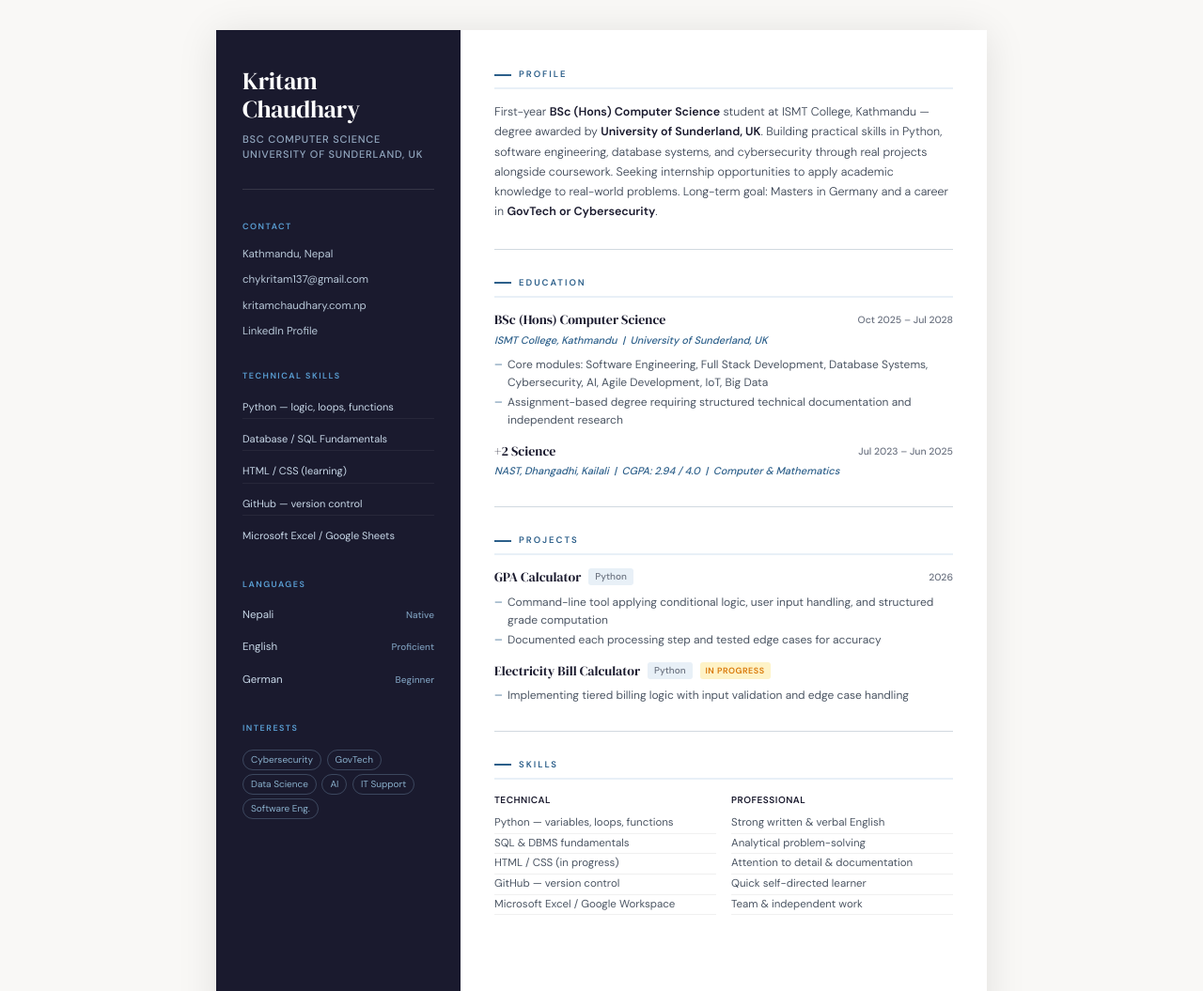
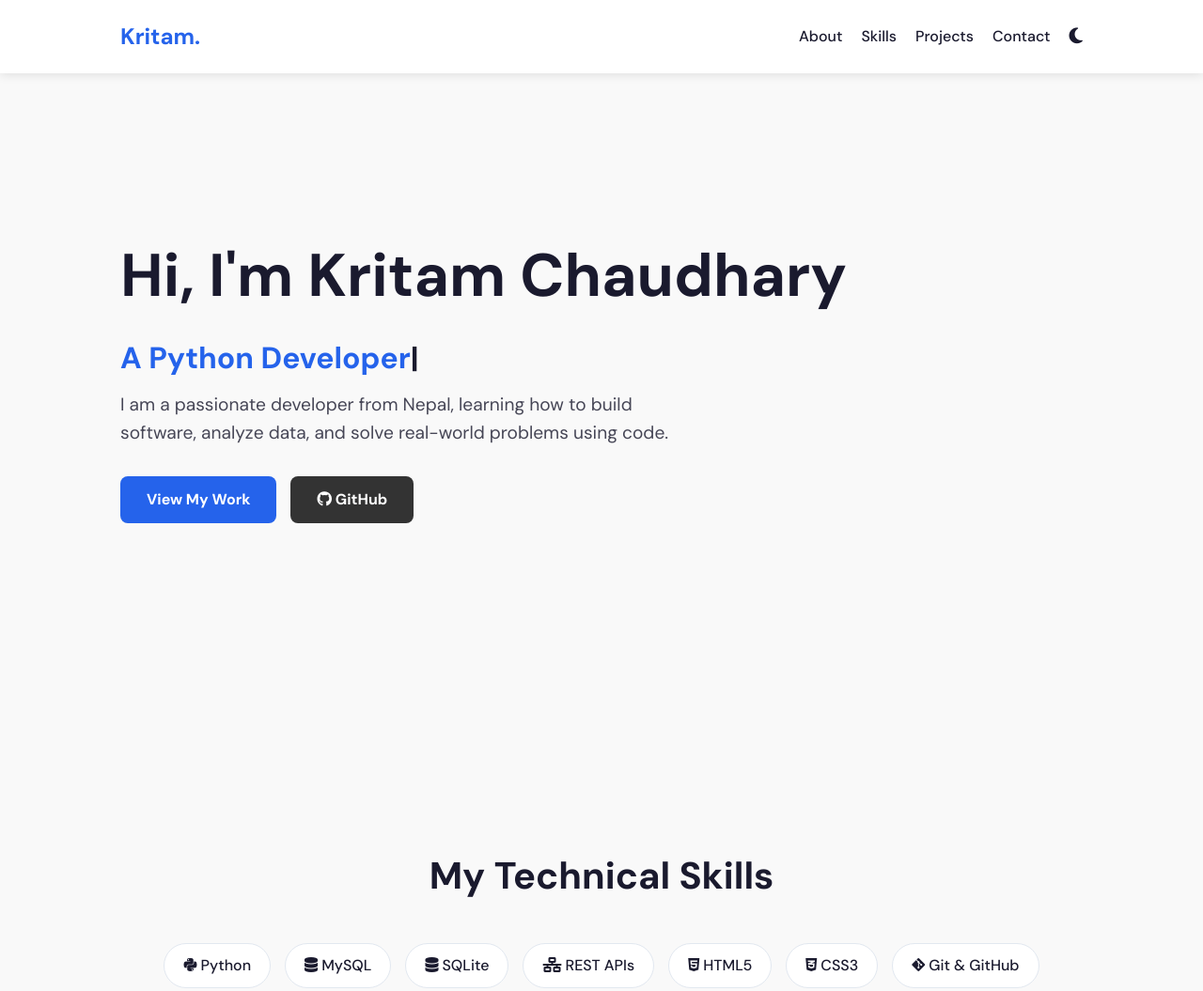
Before and after one commit to chykritam/Kritam-Chaudhary-Domain-CV, a plain HTML site: page index.html in a window 1280 px wide. Shown: the top 1055 px of the page at 94% size. Drawn offline with Linux system fonts and the light colour scheme.

Commit message:
Re Commit

```diff
--- a/index.html
+++ b/index.html
@@ -3,437 +3,254 @@
 <head>
     <meta charset="UTF-8">
     <meta name="viewport" content="width=device-width, initial-scale=1.0">
-<title>Kritam Chaudhary — Resume</title>
-<link href="https://fonts.googleapis.com/css2?family=DM+Serif+Display:ital@0;1&family=DM+Sans:wght@300;400;500;600&display=swap" rel="stylesheet">
+    <title>Kritam Chaudhary | Portfolio</title>
+    <!-- Importing Google Fonts and Icons -->
+    <link href="https://fonts.googleapis.com/css2?family=DM+Sans:wght@400;500;700&display=swap" rel="stylesheet">
+    <link rel="stylesheet" href="https://cdnjs.cloudflare.com/ajax/libs/font-awesome/6.4.0/css/all.min.css">
     <style>
-  *, *::before, *::after { margin: 0; padding: 0; box-sizing: border-box; }
+        /* CSS VARIABLES FOR THEMES */
+        :root {
+            --bg-color: #f9f9f9;
+            --text-color: #1a1a2e;
+            --accent-color: #2563eb;
+            --card-bg: #ffffff;
+            --border-color: #e2e8f0;
+            --transition: all 0.3s ease;
+        }
 
-  :root {
-    --ink: #1a1a2e;
-    --accent: #2c5f8a;
-    --accent-light: #e8f0f7;
-    --muted: #6b7280;
-    --border: #d1d9e0;
-    --bg: #f9f8f6;
-    --white: #ffffff;
+        /* DARK MODE VARIABLES */
+        body.dark-mode {
+            --bg-color: #0f172a;
+            --text-color: #f8fafc;
+            --accent-color: #3b82f6;
+            --card-bg: #1e293b;
+            --border-color: #334155;
+        }
+
+        /* GLOBAL STYLES */
+        * {
+            margin: 0;
+            padding: 0;
+            box-sizing: border-box;
+            font-family: 'DM Sans', sans-serif;
+            scroll-behavior: smooth;
         }
 
         body {
-    font-family: 'DM Sans', sans-serif;
-    background: var(--bg);
-    color: var(--ink);
-    font-size: 13px;
+            background-color: var(--bg-color);
+            color: var(--text-color);
+            transition: var(--transition);
             line-height: 1.6;
-    min-height: 100vh;
-    display: flex;
-    justify-content: center;
-    padding: 32px 16px;
         }
 
-  .page {
-    background: var(--white);
-    width: 820px;
-    max-width: 100%;
-    box-shadow: 0 4px 40px rgba(0,0,0,0.10);
-    display: grid;
-    grid-template-columns: 260px 1fr;
-    min-height: 1060px;
-  }
-
-  /* LEFT SIDEBAR */
-  .sidebar {
-    background: var(--ink);
-    color: #e8eaf0;
-    padding: 40px 28px;
-    display: flex;
-    flex-direction: column;
-    gap: 32px;
-  }
-
-  .name-block { border-bottom: 1px solid rgba(255,255,255,0.12); padding-bottom: 28px; }
-
-  .name {
-    font-family: 'DM Serif Display', serif;
-    font-size: 26px;
-    line-height: 1.15;
-    color: #ffffff;
-    letter-spacing: -0.3px;
-    margin-bottom: 8px;
-  }
-
-  .title {
-    font-size: 11px;
-    font-weight: 500;
-    color: #93a8c0;
-    letter-spacing: 0.8px;
-    text-transform: uppercase;
-    line-height: 1.5;
-  }
-
-  .sidebar-section { display: flex; flex-direction: column; gap: 10px; }
-
-  .sidebar-label {
-    font-size: 9px;
-    font-weight: 600;
-    letter-spacing: 1.5px;
-    text-transform: uppercase;
-    color: var(--accent);
-    color: #5a9fd4;
-    margin-bottom: 4px;
-  }
-
-  .contact-item {
-    font-size: 11.5px;
-    color: #b8c8d8;
-    word-break: break-all;
-    line-height: 1.5;
-  }
-
-  .contact-item a { color: #b8c8d8; text-decoration: none; }
-  .contact-item a:hover { color: #ffffff; }
-
-  .skill-tag {
-    font-size: 11px;
-    color: #c8d8e8;
-    padding: 4px 0;
-    border-bottom: 1px solid rgba(255,255,255,0.06);
-    line-height: 1.4;
-  }
-
-  .skill-tag:last-child { border-bottom: none; }
-
-  .lang-item {
+        /* NAVIGATION */
+        nav {
             display: flex;
             justify-content: space-between;
             align-items: center;
-    font-size: 11.5px;
-    color: #c8d8e8;
-    padding: 3px 0;
+            padding: 20px 10%;
+            background-color: var(--card-bg);
+            box-shadow: 0 2px 10px rgba(0,0,0,0.1);
+            position: fixed;
+            width: 100%;
+            top: 0;
+            z-index: 1000;
         }
 
-  .lang-level {
-    font-size: 10px;
-    color: #7a9ab8;
-    font-weight: 500;
+        .logo { font-size: 1.5rem; font-weight: 700; color: var(--accent-color); }
+        .nav-links { display: flex; gap: 20px; list-style: none; }
+        .nav-links a { text-decoration: none; color: var(--text-color); font-weight: 500; transition: var(--transition); }
+        .nav-links a:hover { color: var(--accent-color); }
+
+        #theme-toggle {
+            background: none; border: none; font-size: 1.2rem; cursor: pointer; color: var(--text-color); transition: var(--transition);
         }
 
-  .interest-pill {
-    display: inline-block;
-    font-size: 10px;
-    color: #8ab0cc;
-    border: 1px solid rgba(138,176,204,0.3);
-    padding: 3px 8px;
-    border-radius: 20px;
-    margin: 2px 2px 2px 0;
-    line-height: 1.4;
+        /* HERO SECTION */
+        .hero {
+            height: 100vh;
+            display: flex;
+            flex-direction: column;
+            justify-content: center;
+            align-items: flex-start;
+            padding: 0 10%;
         }
 
-  /* RIGHT MAIN */
-  .main {
-    padding: 40px 36px;
-    display: flex;
-    flex-direction: column;
-    gap: 28px;
+        .hero h1 { font-size: 4rem; margin-bottom: 10px; }
+        .hero h2 { font-size: 2rem; color: var(--accent-color); margin-bottom: 20px; height: 40px;}
+        .hero p { font-size: 1.2rem; max-width: 600px; margin-bottom: 30px; opacity: 0.8; }
+
+        .btn {
+            padding: 12px 28px;
+            background-color: var(--accent-color);
+            color: white;
+            text-decoration: none;
+            border-radius: 8px;
+            font-weight: 600;
+            transition: var(--transition);
         }
+        .btn:hover { background-color: #1d4ed8; transform: translateY(-3px); box-shadow: 0 10px 20px rgba(37, 99, 235, 0.3); }
 
-  .section { display: flex; flex-direction: column; gap: 14px; }
+        /* SECTIONS (About, Skills, Projects) */
+        section { padding: 100px 10%; }
+        .section-title { font-size: 2.5rem; margin-bottom: 40px; text-align: center; }
 
-  .section-title {
-    font-size: 9.5px;
-    font-weight: 600;
-    letter-spacing: 2px;
-    text-transform: uppercase;
-    color: var(--accent);
-    padding-bottom: 6px;
-    border-bottom: 2px solid var(--accent-light);
-    display: flex;
-    align-items: center;
-    gap: 8px;
+        /* SKILLS GRID */
+        .skills-container { display: flex; gap: 15px; flex-wrap: wrap; justify-content: center; }
+        .skill-badge {
+            padding: 10px 20px; background-color: var(--card-bg); border: 1px solid var(--border-color);
+            border-radius: 50px; font-weight: 500; transition: var(--transition); cursor: default;
         }
+        .skill-badge:hover { background-color: var(--accent-color); color: white; transform: scale(1.1); }
 
-  .section-title::before {
-    content: '';
-    display: block;
-    width: 18px;
-    height: 2px;
-    background: var(--accent);
-    flex-shrink: 0;
+        /* PROJECTS GRID */
+        .projects-grid { display: grid; grid-template-columns: repeat(auto-fit, minmax(300px, 1fr)); gap: 30px; }
+        .project-card {
+            background-color: var(--card-bg); border: 1px solid var(--border-color); border-radius: 12px;
+            padding: 25px; transition: var(--transition); cursor: pointer;
         }
+        .project-card:hover { transform: translateY(-10px); box-shadow: 0 20px 40px rgba(0,0,0,0.1); border-color: var(--accent-color); }
+        .project-card h3 { color: var(--accent-color); margin-bottom: 10px; }
+        .project-card i { font-size: 2rem; margin-bottom: 15px; color: var(--text-color); }
 
-  .profile-text {
-    font-size: 12.5px;
-    color: #374151;
-    line-height: 1.7;
-    font-weight: 300;
-  }
-
-  .profile-text strong { font-weight: 600; color: var(--ink); }
-
-  /* Education & Projects entries */
-  .entry { display: flex; flex-direction: column; gap: 4px; }
-
-  .entry-header {
-    display: flex;
-    justify-content: space-between;
-    align-items: flex-start;
-    gap: 12px;
-  }
-
-  .entry-title {
-    font-family: 'DM Serif Display', serif;
-    font-size: 14px;
-    color: var(--ink);
-    line-height: 1.3;
-  }
-
-  .entry-date {
-    font-size: 10.5px;
-    color: var(--muted);
-    white-space: nowrap;
-    font-weight: 500;
-    margin-top: 2px;
-    flex-shrink: 0;
-  }
-
-  .entry-sub {
-    font-size: 11px;
-    color: var(--accent);
-    font-weight: 500;
-    font-style: italic;
-  }
-
-  .entry-tag {
-    font-size: 10px;
-    color: var(--muted);
-    background: var(--accent-light);
-    padding: 1px 7px;
-    border-radius: 3px;
-    font-weight: 500;
-  }
-
-  .bullet-list {
-    display: flex;
-    flex-direction: column;
-    gap: 3px;
-    margin-top: 4px;
-    padding-left: 14px;
-  }
-
-  .bullet-list li {
-    font-size: 12px;
-    color: #4b5563;
-    line-height: 1.55;
-    list-style: none;
-    position: relative;
-  }
-
-  .bullet-list li::before {
-    content: '—';
-    position: absolute;
-    left: -14px;
-    color: var(--accent);
-    font-size: 10px;
-    top: 1px;
-  }
-
-  .divider {
-    height: 1px;
-    background: var(--border);
-    margin: 0;
-  }
-
-  .project-badge {
-    display: flex;
-    align-items: center;
-    gap: 8px;
-  }
-
-  .inprogress {
-    font-size: 9px;
-    font-weight: 600;
-    color: #d97706;
-    background: #fef3c7;
-    padding: 2px 6px;
-    border-radius: 3px;
-    letter-spacing: 0.5px;
-    text-transform: uppercase;
-  }
-
-  /* Skills grid */
-  .skills-grid {
-    display: grid;
-    grid-template-columns: 1fr 1fr;
-    gap: 16px;
-  }
-
-  .skill-group-title {
-    font-size: 10px;
-    font-weight: 600;
-    color: var(--ink);
-    letter-spacing: 0.5px;
-    margin-bottom: 6px;
-    text-transform: uppercase;
-  }
-
-  .skill-item {
-    font-size: 11.5px;
-    color: #4b5563;
-    padding: 2px 0;
-    border-bottom: 1px solid #f0f0f0;
-    line-height: 1.45;
-  }
-
-  @media print {
-    body { background: white; padding: 0; }
-    .page { box-shadow: none; width: 100%; }
-  }
+        /* FOOTER */
+        footer { text-align: center; padding: 30px; background-color: var(--card-bg); border-top: 1px solid var(--border-color); }
     </style>
 </head>
 <body>
-<div class="page">
 
-  <!-- SIDEBAR -->
-  <aside class="sidebar">
-    <div class="name-block">
-      <div class="name">Kritam<br>Chaudhary</div>
-      <div class="title">BSc Computer Science<br>University of Sunderland, UK</div>
+    <!-- NAVIGATION -->
+    <nav>
+        <div class="logo">Kritam.</div>
+        <ul class="nav-links">
+            <li><a href="#about">About</a></li>
+            <li><a href="#skills">Skills</a></li>
+            <li><a href="#projects">Projects</a></li>
+            <li><a href="#contact">Contact</a></li>
+            <li><button id="theme-toggle"><i class="fas fa-moon"></i></button></li>
+        </ul>
+    </nav>
+
+    <!-- HERO SECTION -->
+    <section class="hero" id="home">
+        <h1>Hi, I'm Kritam Chaudhary</h1>
+        <!-- The JS typing effect will go inside this span -->
+        <h2><span id="typing-text"></span><span style="color:var(--text-color)">|</span></h2>
+        <p>I am a passionate developer from Nepal, learning how to build software, analyze data, and solve real-world problems using code.</p>
+        <div style="display: flex; gap: 15px;">
+            <a href="#projects" class="btn">View My Work</a>
+            <a href="https://github.com/chykritam" target="_blank" class="btn" style="background-color: #333;"><i class="fab fa-github"></i> GitHub</a>
+        </div>
+    </section>
+
+    <!-- SKILLS SECTION -->
+    <section id="skills">
+        <h2 class="section-title">My Technical Skills</h2>
+        <div class="skills-container">
+            <div class="skill-badge"><i class="fab fa-python"></i> Python</div>
+            <div class="skill-badge"><i class="fas fa-database"></i> MySQL</div>
+            <div class="skill-badge"><i class="fas fa-database"></i> SQLite</div>
+            <div class="skill-badge"><i class="fas fa-network-wired"></i> REST APIs</div>
+            <div class="skill-badge"><i class="fab fa-html5"></i> HTML5</div>
+            <div class="skill-badge"><i class="fab fa-css3-alt"></i> CSS3</div>
+            <div class="skill-badge"><i class="fab fa-git-alt"></i> Git & GitHub</div>
+        </div>
+    </section>
+
+    <!-- PROJECTS SECTION -->
+    <section id="projects" style="background-color: var(--card-bg);">
+        <h2 class="section-title">Recent Projects</h2>
+        <div class="projects-grid">
+
+            <div class="project-card">
+                <i class="fas fa-chart-line"></i>
+                <h3>NEPSE Stock Market API Fetcher</h3>
+                <p>Built a Python script using the `requests` library to fetch and parse live stock market data (LTP, Point Change, Hits) directly from the OnlineKhabar REST API.</p>
             </div>
 
-    <div class="sidebar-section">
-      <div class="sidebar-label">Contact</div>
-      <div class="contact-item">Kathmandu, Nepal</div>
-      <div class="contact-item"><a href="mailto:chykritam137@gmail.com">chykritam137@gmail.com</a></div>
-      <div class="contact-item"><a href="https://kritamchaudhary.com.np" target="_blank">kritamchaudhary.com.np</a></div>
-      <div class="contact-item"><a href="https://linkedin.com/in/kritam-chaudhary-970604216" target="_blank">LinkedIn Profile</a></div>
+            <div class="project-card">
+                <i class="fas fa-users-cog"></i>
+                <h3 >School Management System</h3>
+                <p>Developed an Object-Oriented Python application utilizing complex class inheritance to manage bank accounts, student accounts, and library fine deductions.</p>
             </div>
 
-    <div class="sidebar-section">
-      <div class="sidebar-label">Technical Skills</div>
-      <div class="skill-tag">Python — logic, loops, functions</div>
-      <div class="skill-tag">Database / SQL Fundamentals</div>
-      <div class="skill-tag">HTML / CSS (learning)</div>
-      <div class="skill-tag">GitHub — version control</div>
-      <div class="skill-tag">Microsoft Excel / Google Sheets</div>
+            <div class="project-card">
+                <i class="fas fa-globe"></i>
+                <h3>Interactive CV Website</h3>
+                <p>Designed and deployed a responsive, interactive personal portfolio website hosted on a custom .com.np domain using GitHub and Vercel.</p>
             </div>
 
-    <div class="sidebar-section">
-      <div class="sidebar-label">Languages</div>
-      <div class="lang-item"><span>Nepali</span><span class="lang-level">Native</span></div>
-      <div class="lang-item"><span>English</span><span class="lang-level">Proficient</span></div>
-      <div class="lang-item"><span>German</span><span class="lang-level">Beginner</span></div>
         </div>
+    </section>
 
-    <div class="sidebar-section">
-      <div class="sidebar-label">Interests</div>
-      <div>
-        <span class="interest-pill">Cybersecurity</span>
-        <span class="interest-pill">GovTech</span>
-        <span class="interest-pill">Data Science</span>
-        <span class="interest-pill">AI</span>
-        <span class="interest-pill">IT Support</span>
-        <span class="interest-pill">Software Eng.</span>
+    <!-- CONTACT SECTION -->
+    <section id="contact">
+        <h2 class="section-title">Let's Connect</h2>
+        <div style="text-align: center;">
+            <p style="font-size: 1.2rem; margin-bottom: 20px;">I am currently learning and looking for new opportunities. Feel free to reach out!</p>
+            <a href="mailto:chykritam137@gmail.com" class="btn"><i class="fas fa-envelope"></i> Email Me</a>
         </div>
-    </div>
-  </aside>
+    </section>
 
-  <!-- MAIN -->
-  <main class="main">
+    <!-- FOOTER -->
+    <footer>
+        <p>&copy; 2026 Kritam Chaudhary. Built with code & coffee.</p>
+    </footer>
 
-    <!-- Profile -->
-    <div class="section">
-      <div class="section-title">Profile</div>
-      <div class="profile-text">
-        First-year <strong>BSc (Hons) Computer Science</strong> student at ISMT College, Kathmandu — degree awarded by <strong>University of Sunderland, UK</strong>. Building practical skills in Python, software engineering, database systems, and cybersecurity through real projects alongside coursework. Seeking internship opportunities to apply academic knowledge to real-world problems. Long-term goal: Masters in Germany and a career in <strong>GovTech or Cybersecurity</strong>.
-      </div>
-    </div>
+    <!-- INTERACTIVE JAVASCRIPT -->
+    <script>
+        // 1. DARK MODE TOGGLE LOGIC
+        const themeToggle = document.getElementById('theme-toggle');
+        const body = document.body;
+        const icon = themeToggle.querySelector('i');
 
-    <div class="divider"></div>
+        themeToggle.addEventListener('click', () => {
+            body.classList.toggle('dark-mode');
+            if (body.classList.contains('dark-mode')) {
+                icon.classList.remove('fa-moon');
+                icon.classList.add('fa-sun');
+            } else {
+                icon.classList.remove('fa-sun');
+                icon.classList.add('fa-moon');
+            }
+        });
 
-    <!-- Education -->
-    <div class="section">
-      <div class="section-title">Education</div>
+        // 2. TYPING EFFECT LOGIC
+        const textArray = ["A Python Developer", "A Database Enthusiast", "A Tech Explorer"];
+        let textIndex = 0;
+        let charIndex = 0;
+        let isDeleting = false;
+        const typingSpeed = 100;
+        const deletingSpeed = 50;
+        const delayBetweenWords = 2000;
 
-      <div class="entry">
-        <div class="entry-header">
-          <div class="entry-title">BSc (Hons) Computer Science</div>
-          <div class="entry-date">Oct 2025 – Jul 2028</div>
-        </div>
-        <div class="entry-sub">ISMT College, Kathmandu &nbsp;|&nbsp; University of Sunderland, UK</div>
-        <ul class="bullet-list">
-          <li>Core modules: Software Engineering, Full Stack Development, Database Systems, Cybersecurity, AI, Agile Development, IoT, Big Data</li>
-          <li>Assignment-based degree requiring structured technical documentation and independent research</li>
-        </ul>
-      </div>
+        function type() {
+            const currentText = textArray[textIndex];
+            const displayElement = document.getElementById("typing-text");
 
-      <div class="entry">
-        <div class="entry-header">
-          <div class="entry-title">+2 Science</div>
-          <div class="entry-date">Jul 2023 – Jun 2025</div>
-        </div>
-        <div class="entry-sub">NAST, Dhangadhi, Kailali &nbsp;|&nbsp; CGPA: 2.94 / 4.0 &nbsp;|&nbsp; Computer & Mathematics</div>
-      </div>
-    </div>
+            if (isDeleting) {
+                displayElement.textContent = currentText.substring(0, charIndex - 1);
+                charIndex--;
+            } else {
+                displayElement.textContent = currentText.substring(0, charIndex + 1);
+                charIndex++;
+            }
 
-    <div class="divider"></div>
+            if (!isDeleting && charIndex === currentText.length) {
+                setTimeout(() => isDeleting = true, delayBetweenWords);
+            } else if (isDeleting && charIndex === 0) {
+                isDeleting = false;
+                textIndex = (textIndex + 1) % textArray.length;
+            }
 
-    <!-- Projects -->
-    <div class="section">
-      <div class="section-title">Projects</div>
+            const speed = isDeleting ? deletingSpeed : typingSpeed;
+            setTimeout(type, speed);
+        }
 
-      <div class="entry">
-        <div class="entry-header">
-          <div class="project-badge">
-            <div class="entry-title">GPA Calculator</div>
-            <span class="entry-tag">Python</span>
-          </div>
-          <div class="entry-date">2026</div>
-        </div>
-        <ul class="bullet-list">
-          <li>Command-line tool applying conditional logic, user input handling, and structured grade computation</li>
-          <li>Documented each processing step and tested edge cases for accuracy</li>
-        </ul>
-      </div>
-
-      <div class="entry">
-        <div class="entry-header">
-          <div class="project-badge">
-            <div class="entry-title">Electricity Bill Calculator</div>
-            <span class="entry-tag">Python</span>
-            <span class="inprogress">In Progress</span>
-          </div>
-        </div>
-        <ul class="bullet-list">
-          <li>Implementing tiered billing logic with input validation and edge case handling</li>
-        </ul>
-      </div>
-    </div>
-
-    <div class="divider"></div>
-
-    <!-- Skills -->
-    <div class="section">
-      <div class="section-title">Skills</div>
-      <div class="skills-grid">
-        <div>
-          <div class="skill-group-title">Technical</div>
-          <div class="skill-item">Python — variables, loops, functions</div>
-          <div class="skill-item">SQL & DBMS fundamentals</div>
-          <div class="skill-item">HTML / CSS (in progress)</div>
-          <div class="skill-item">GitHub — version control</div>
-          <div class="skill-item">Microsoft Excel / Google Workspace</div>
-        </div>
-        <div>
-          <div class="skill-group-title">Professional</div>
-          <div class="skill-item">Strong written & verbal English</div>
-          <div class="skill-item">Analytical problem-solving</div>
-          <div class="skill-item">Attention to detail & documentation</div>
-          <div class="skill-item">Quick self-directed learner</div>
-          <div class="skill-item">Team & independent work</div>
-        </div>
-      </div>
-    </div>
-
-  </main>
-</div>
+        // Start the typing effect when the page loads
+        document.addEventListener("DOMContentLoaded", function() {
+            setTimeout(type, 1000);
+        });
+    </script>
 </body>
 </html>
```
Lines whose indentation alone changed are shown as unchanged.
